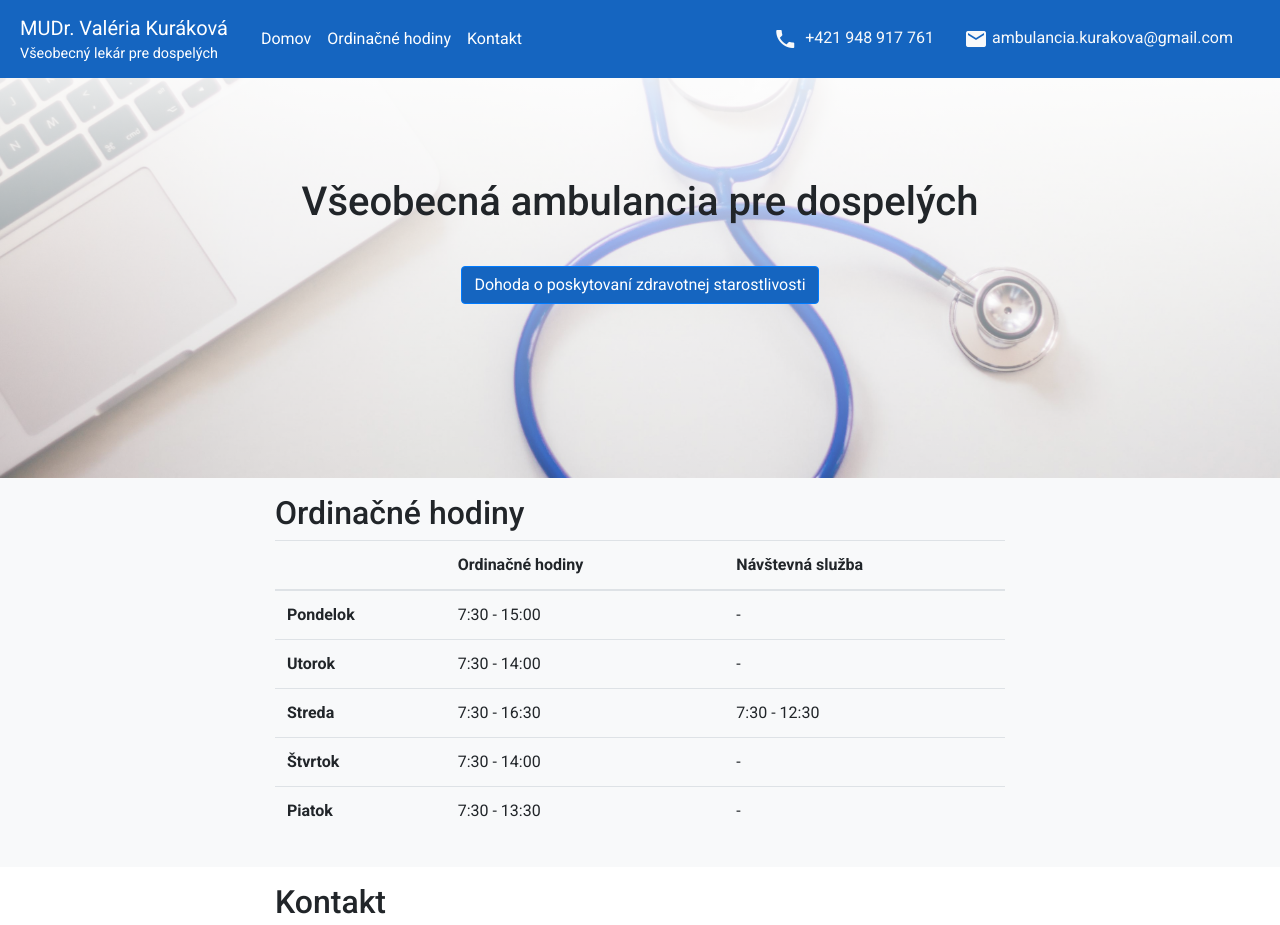
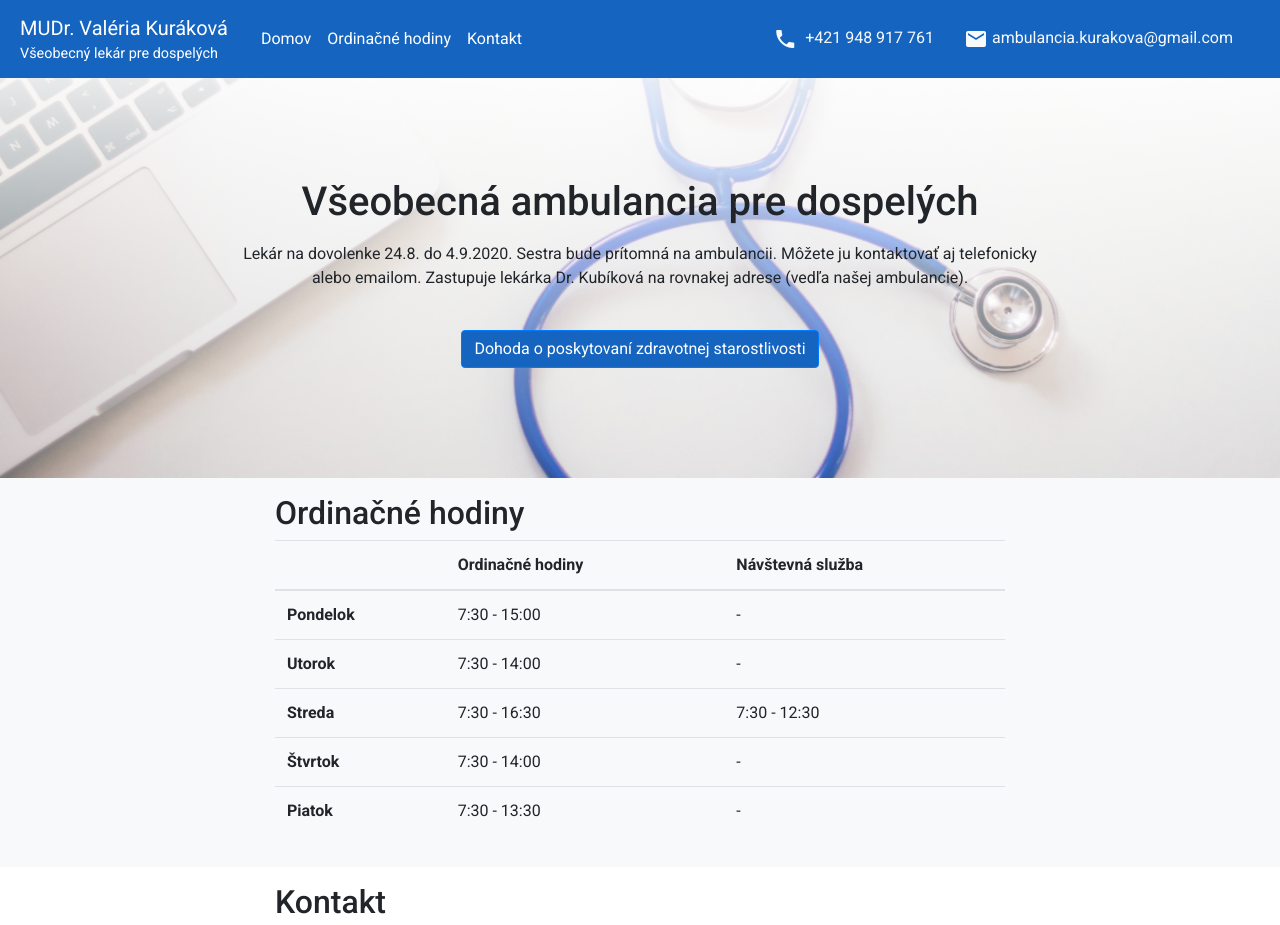
Before and after one commit to H00N24/ambulance-web-page, a Jekyll site: the page built from index.html, in a window 1280 px wide, cut to the strip 0-925 px from the top of the page. Built offline with Jekyll 4.4.1, drawn with Linux system fonts in a browser that asks for light colours.

Commit message:
Oznam dovolenka

```diff
--- a/index.html
+++ b/index.html
@@ -3,9 +3,13 @@ layout: default
 ---
 
 <div class="parallax">
-  <div class="col-lg-12 text-box text-center align-middle">
+  <div class="col-lg-8 mx-auto text-box text-center align-middle">
     <h1 class="mb-3">Všeobecná ambulancia pre dospelých</h1>
-
+    <p class="mb-3">
+      Lekár na dovolenke 24.8. do 4.9.2020. Sestra bude prítomná na ambulancii.
+      Môžete ju kontaktovať aj telefonicky alebo emailom. Zastupuje lekárka Dr.
+      Kubíková na rovnakej adrese (vedľa našej ambulancie).
+    </p>
     <a
       href="docs/dohoda_o_poskytovaní_zdravotnej_starostlivosti.pdf"
       target="_blank"
```
